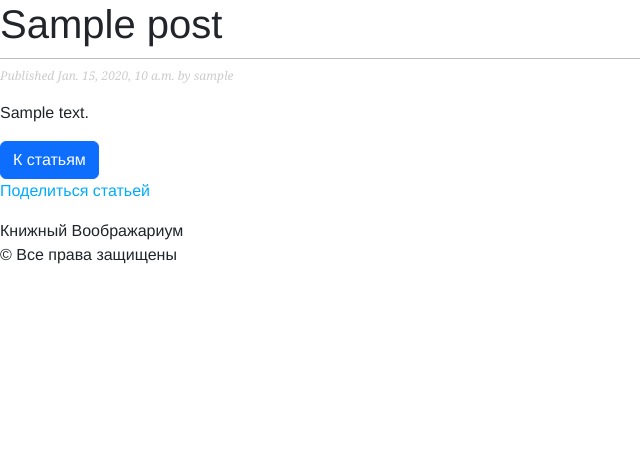
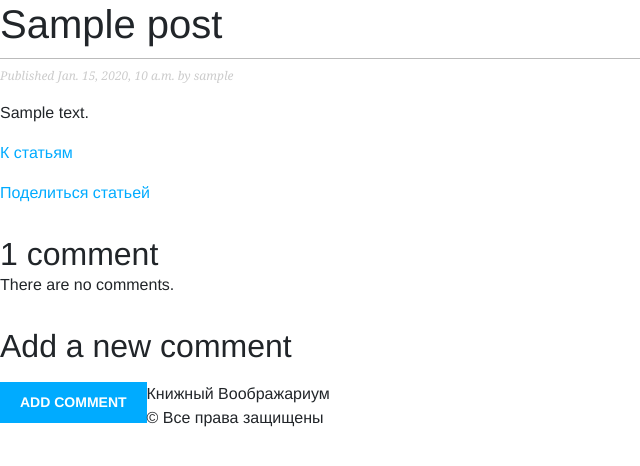
Before and after one commit to Krushovice/djangowebsite, a Django app: page /posts/1/ in a window 1280 px wide. Shown: the part 64-530 px from the top of the page, without its empty margins (0-640 px from the left). Run offline with Django 5.2, Linux system fonts and the light colour scheme; tables that the repository leaves empty hold one stand-in row (values such as "Sample post").

Commit message:
change post_detail with comment create button

```diff
--- a/mysite/post/templates/post/components/buttons.html
+++ b/mysite/post/templates/post/components/buttons.html
@@ -1 +1 @@
-<a class="btn btn-primary" href="{% url 'post:index' %}" role="button">К статьям</a>
+<a href="{% url 'post:index' %}" role="button">К статьям</a>
--- a/mysite/post/templates/post/post_detail.html
+++ b/mysite/post/templates/post/post_detail.html
@@ -5,10 +5,31 @@
  <p class="date">
  Published {{ post.publish }} by {{ post.author }}
  </p>
- {{ post.body|linebreaks }}
-  {% include 'post/components/buttons.html' %}
+  <div>
+    <p>
+   {{ post.body|linebreaks }}
+   {% include 'post/components/buttons.html' %}
+    </p>
+  </div>
 
   <p>
-  <a href="{% url "post:share" post.pk %}">Поделиться статьей</a>
+    <a href="{% url "post:share" post.pk %}">Поделиться статьей</a>
   </p>
+  {% with post.comments.count as total_comments %}
+   <h2>
+   {{ total_comments }} comment{{ total_comments|pluralize }}
+   </h2>
+  {% endwith %}
+  {% for comment in comments %}
+   <div class="comment">
+     <p class="info">
+     Comment {{ forloop.counter }} by {{ comment.name }}
+     {{ comment.created }}
+     </p>
+     {{ comment.body|truncatewords:10|linebreaks }}
+   </div>
+  {% empty %}
+    <p>There are no comments.</p>
+  {% endfor %}
+  {% include "post/components/comment_form.html" %}
 {% endblock %}
```
